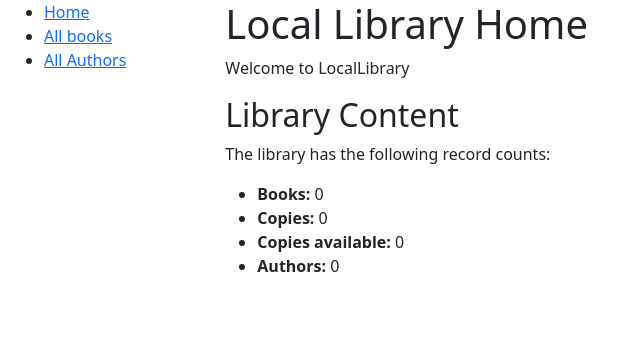
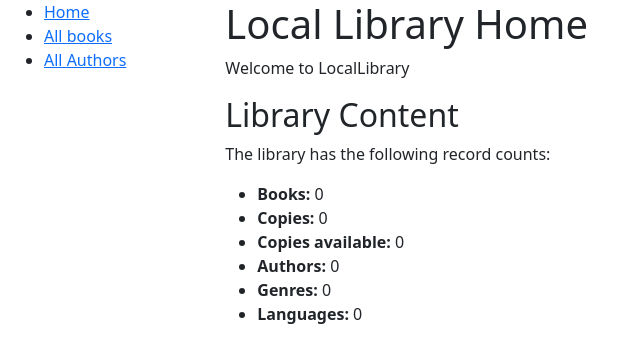
Before and after one commit to blulady/django_library, a Django app: page /catalog/ in a window 1280 px wide. Shown: the top 363 px of the page, without its empty margins (0-640 px from the left). Run offline with Django 4.2, Linux system fonts and the light colour scheme; data that the repository does not hold is empty.

Commit message:
a few final changes

```diff
--- a/locallibrary/catalog/templates/index.html
+++ b/locallibrary/catalog/templates/index.html
@@ -1,4 +1,5 @@
 {% extends "base_generic.html" %}
+{% block title %}<title>Library Home Page</title>{% endblock %}
 
 {% block content %}
     <h1>Local Library Home</h1>
@@ -9,6 +10,8 @@
         <li><strong>Books:</strong> {{ num_books }}</li>
         <li><strong>Copies:</strong> {{ num_instances }}</li>
         <li><strong>Copies available:</strong> {{ num_instances_available }}</li>
-        <li><strong>Authors: </strong> {{num_authors }}</li>
+        <li><strong>Authors: </strong> {{ num_authors }}</li>
+        <li><strong>Genres: </strong> {{ num_genres }}</li>
+        <li><strong>Languages: </strong> {{ num_languages }}</li>
     </ul>
 {% endblock %}
--- a/locallibrary/catalog/views.py
+++ b/locallibrary/catalog/views.py
@@ -8,6 +8,8 @@ def index(request):
     # generating counts of the main objects
     num_books = Book.objects.all().count()
     num_instances = BookInstance.objects.all().count()
+    num_genres = Genre.objects.all().count()
+    num_languages = Language.objects.all().count()
 
     # available books (status = 'a')
     num_instances_available = BookInstance.objects.filter(status__exact='a').count()
@@ -18,6 +20,9 @@ def index(request):
         'num_instances': num_instances,
         'num_instances_available': num_instances_available,
         'num_authors': num_authors,
+        'num_genres': num_genres,
+        'num_languages': num_languages,
+
     }
 
     return render(request, 'index.html', context=context)
```
